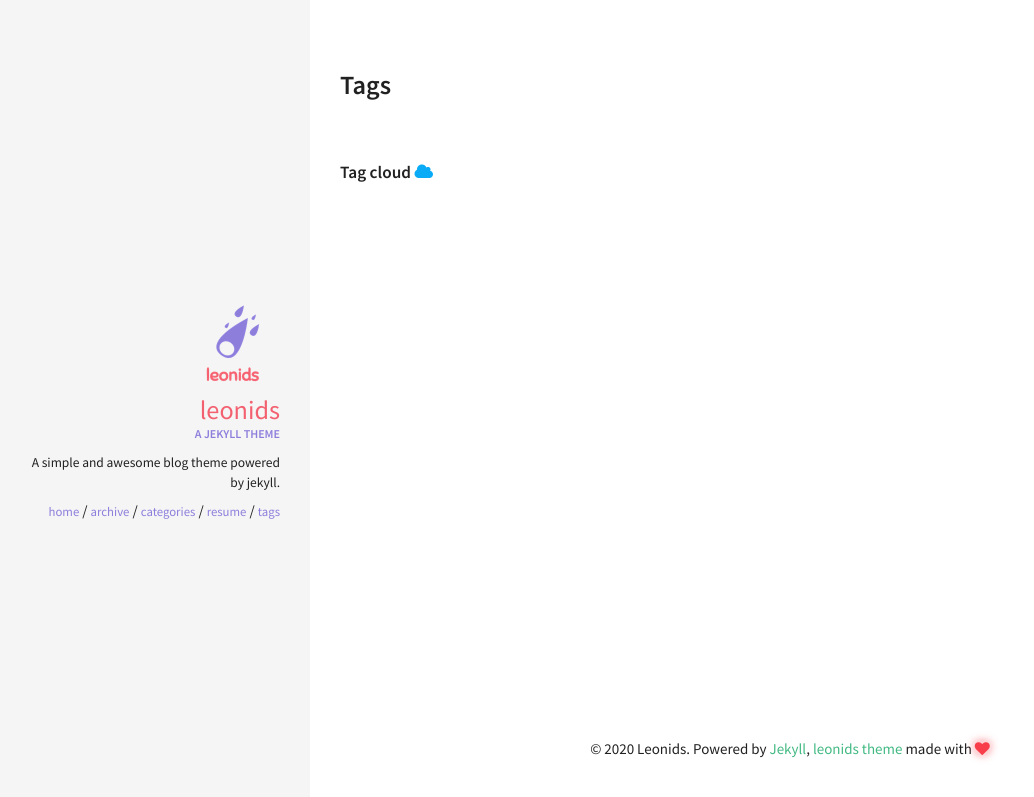
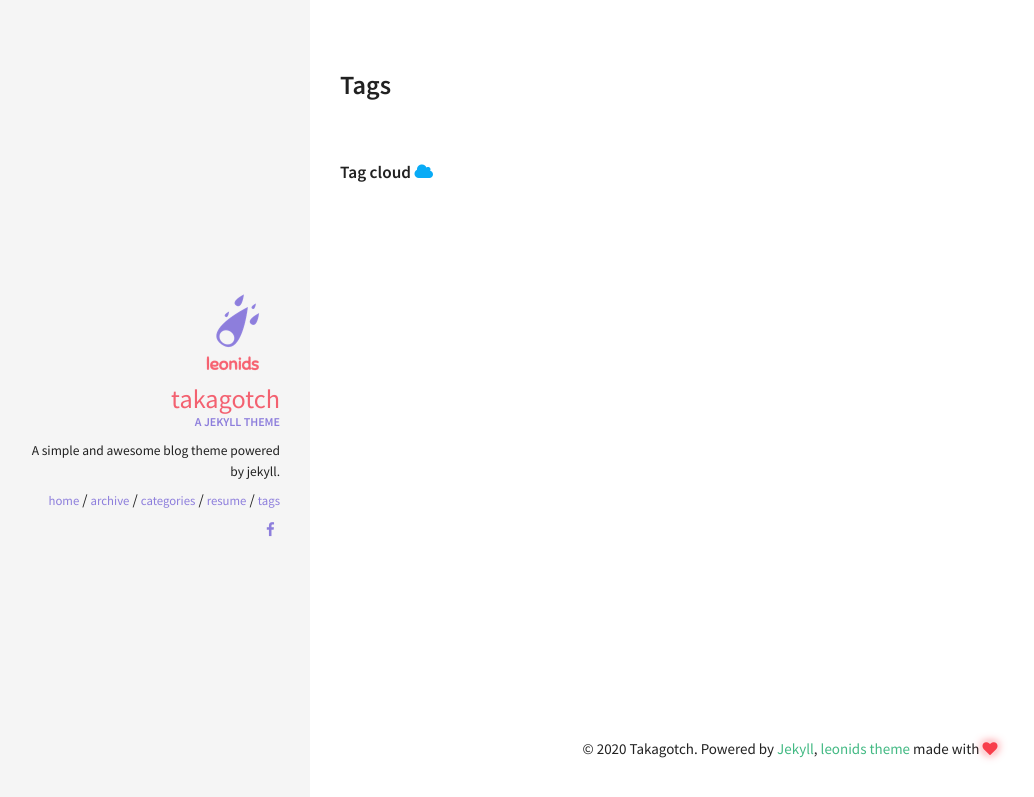
Before and after one commit to takagotch/o2394, a Jekyll site: the page built from tags.html, in a window 1280 px wide. Shown: the top 797 px of the page, without its empty margins (10-1044 px from the left). Built offline with Jekyll 4.4.1, drawn with Linux system fonts in a browser that asks for light colours.

Commit message:
Update _config.yml

```diff
--- a/_config.yml
+++ b/_config.yml
@@ -3,10 +3,10 @@
 # Site wide configuration
 ####################################
 #
-title: Leonids
+title: TKVTV
 email:
-description: A simple and awesome blog theme powered by jekyll.
-url: # the base hostname & protocol for your site
+description: 取引量No.1！ *当社比.
+url: https://takagotch.github.io/page84/ # the base hostname & protocol for your site
 keywords: ["blog", "jekyll"]
 
 #
@@ -14,7 +14,7 @@ keywords: ["blog", "jekyll"]
 # Jekyll configuration
 ####################################
 #
-timezone:          Europe/Paris
+timezone:          Asia/osaka
 markdown:          kramdown
 highlighter:       rouge
 excerpt_separator: <!--more-->
@@ -33,14 +33,14 @@ kramdown:
 ####################################
 #
 owner:
-  name: Leonids
+  name: Takagotch
   avatar: leonids-logo.png
   job: "A jekyll theme"
   bio: "A simple and awesome blog theme powered by jekyll."
   email:
   disqus-shortname:
   twitter: #username
-  facebook: #username
+  facebook: takagotch #username
   google:
     plus: #username
     analytics:
```
